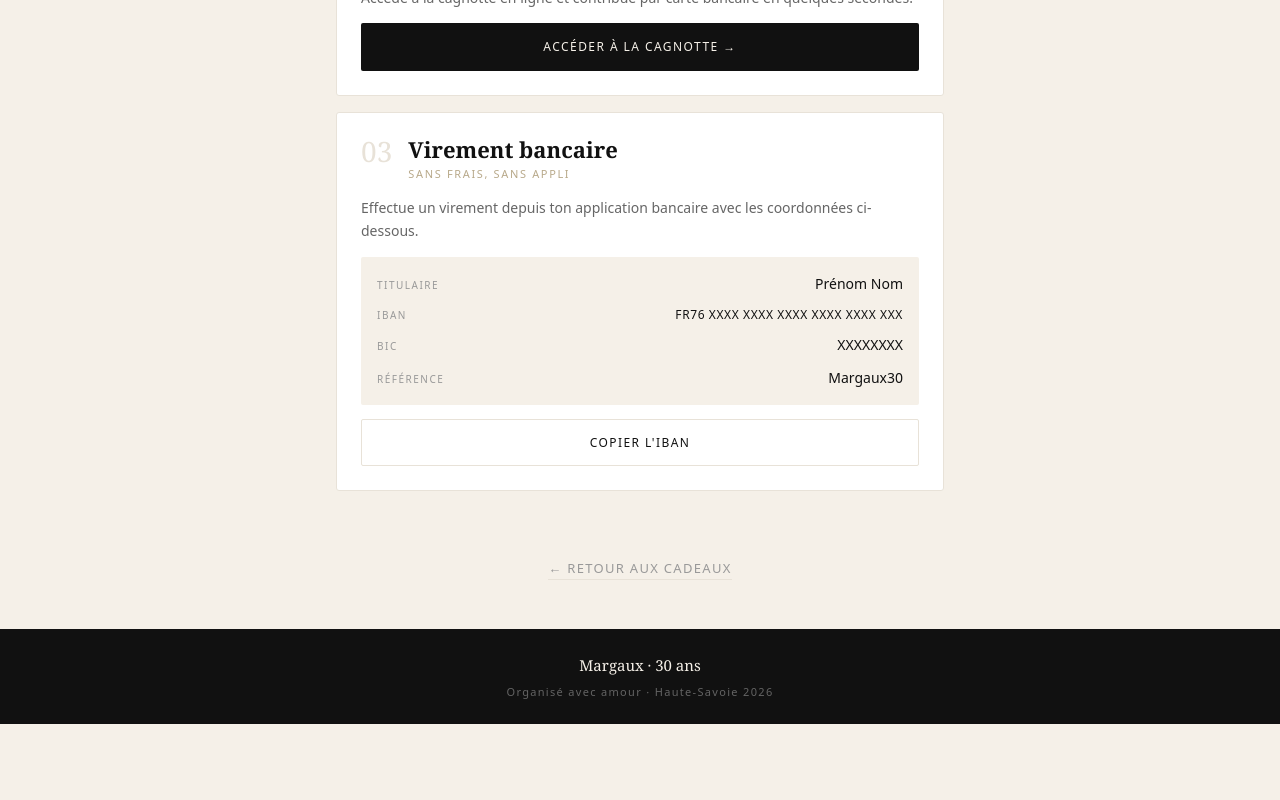
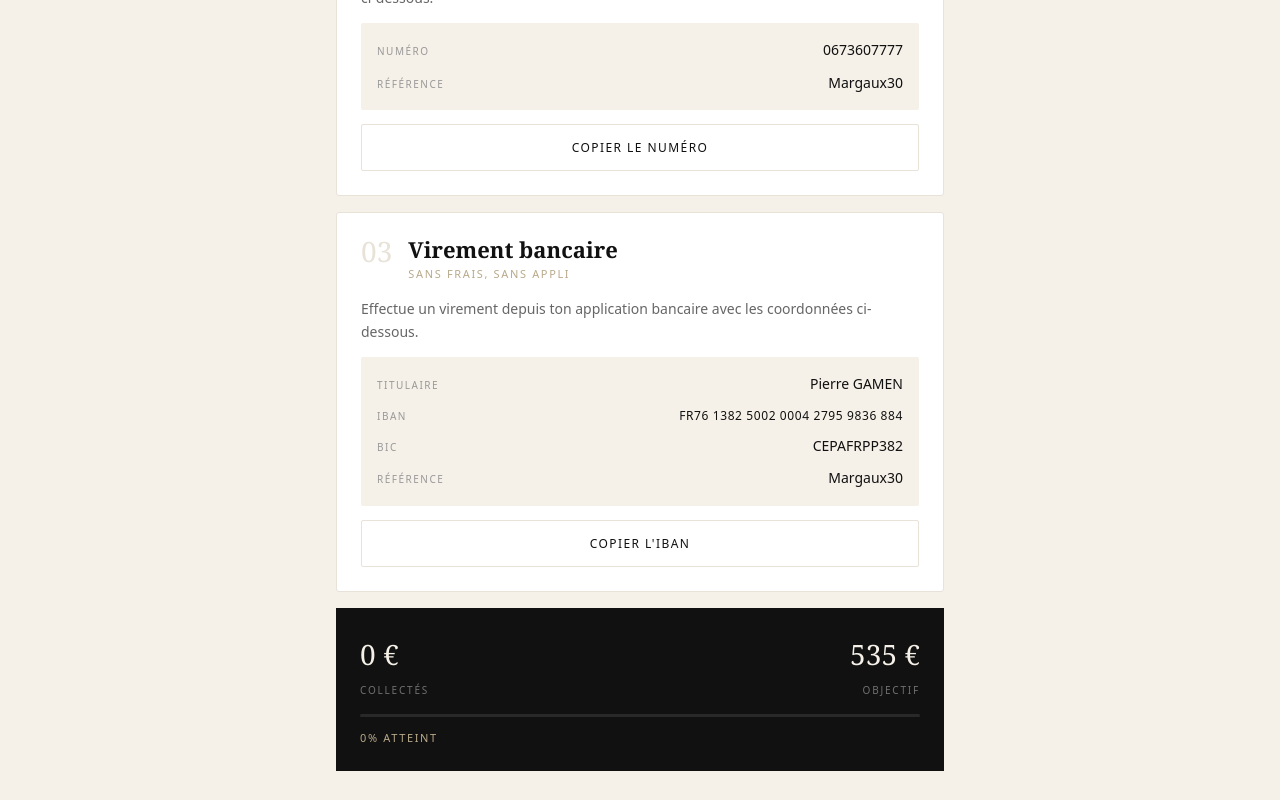
Before and after one commit to PierreGAMEN/Margaux30, a Vue app: page /cagnotte in a window 1280 px wide. Shown: the part 720-1520 px from the top of the page. Before the commit the page ends 1444 px from the top, so only its background shows below. Built offline with nearby package versions, Linux system fonts and the light colour scheme.

Commit message:
update payment method

```diff
--- a/src/data/gifts.js
+++ b/src/data/gifts.js
@@ -100,3 +100,8 @@ export const gifts = [
 ]
 
 export const totalPrice = gifts.reduce((sum, g) => sum + g.price, 0)
+
+export const cagnotte = {
+  objectif: totalPrice,
+  collecte: 0, // ← tu mets à jour ici au fur et à mesure
+}
--- a/src/views/Cagnotte.vue
+++ b/src/views/Cagnotte.vue
@@ -22,8 +22,7 @@
           </div>
         </div>
         <p class="option-desc">
-          Ouvre l'app Lydia, recherche <strong>{{ lydiaHandle }}</strong> ou scanne le QR code.
-          Indique le montant et c'est tout.
+          Passe par l'app Lydia pour n'avoir aucun frais d'envoi.
         </p>
         <a class="option-cta" :href="lydiaUrl" target="_blank" rel="noopener">
           Payer avec Lydia →
@@ -35,16 +34,26 @@
         <div class="option-header">
           <span class="option-num">02</span>
           <div>
-            <h2 class="option-name">Weeroo</h2>
-            <p class="option-tag">Cagnotte en ligne</p>
+            <h2 class="option-name">Wero</h2>
+            <p class="option-tag">Virement instantané</p>
           </div>
         </div>
         <p class="option-desc">
-          Accède à la cagnotte en ligne et contribue par carte bancaire en quelques secondes.
+          Ouvre ton application bancaire, sélectionne Wero et envoie directement au numéro ci-dessous.
         </p>
-        <a class="option-cta" :href="weerooUrl" target="_blank" rel="noopener">
-          Accéder à la cagnotte →
-        </a>
+        <div class="rib-block">
+          <div class="rib-line">
+            <span class="rib-label">Numéro</span>
+            <span class="rib-value">{{ weroPhone }}</span>
+          </div>
+          <div class="rib-line">
+            <span class="rib-label">Référence</span>
+            <span class="rib-value">Margaux30</span>
+          </div>
+        </div>
+        <button class="option-cta rib-copy" @click="copyPhone">
+          {{ phoneCopied ? '✓ Numéro copié !' : 'Copier le numéro' }}
+        </button>
       </div>
 
       <!-- RIB -->
@@ -82,6 +91,25 @@
         </button>
       </div>
 
+      <div class="progress-block">
+        <div class="progress-stats">
+          <div>
+            <span class="progress-amount">{{ cagnotte.collecte }} €</span>
+            <span class="progress-label">collectés</span>
+          </div>
+          <div class="progress-right">
+            <span class="progress-amount">{{ cagnotte.objectif }} €</span>
+            <span class="progress-label">objectif</span>
+          </div>
+        </div>
+
+        <div class="progress-bar">
+          <div class="progress-fill" :style="{ width: pourcentage + '%' }"></div>
+        </div>
+
+        <p class="progress-percent">{{ pourcentage }}% atteint</p>
+      </div>
+
     </div>
 
     <div class="cagnotte-back">
@@ -93,29 +121,39 @@
 </template>
 
 <script setup>
-import { ref } from 'vue'
+import { computed, ref } from 'vue'
 import SiteFooter from '../components/SiteFooter.vue'
+import { cagnotte } from '../data/gifts.js'
+
+const pourcentage = computed(() =>
+  Math.min(Math.round((cagnotte.collecte / cagnotte.objectif) * 100), 100)
+)
 
 // ── À remplir ───────────────────────────────────────────────
-const lydiaHandle = '@ton-handle-lydia'
-const lydiaUrl    = 'https://lydia-app.com/pay?...' // ← lien Lydia
+const lydiaUrl = 'https://pay.lydia.me/l?t=pierreg8rz0' // ← lien Lydia
 
-const weerooUrl   = 'https://weeroo.fr/...' // ← lien Weeroo
+const weroPhone = '0673607777'
 
 const rib = {
-  titulaire: 'Prénom Nom',
-  iban:      'FR76 XXXX XXXX XXXX XXXX XXXX XXX',
-  bic:       'XXXXXXXX',
+  titulaire: 'Pierre GAMEN',
+  iban: 'FR76 1382 5002 0004 2795 9836 884',
+  bic: 'CEPAFRPP382',
   reference: 'Margaux30',
 }
 // ────────────────────────────────────────────────────────────
 
 const ibanCopied = ref(false)
+const phoneCopied = ref(false)
 
 const copyIban = async () => {
   await navigator.clipboard.writeText(rib.iban.replace(/\s/g, ''))
   ibanCopied.value = true
   setTimeout(() => { ibanCopied.value = false }, 2500)
+}
+const copyPhone = async () => {
+  await navigator.clipboard.writeText(weroPhone.replace(/\s/g, ''))
+  phoneCopied.value = true
+  setTimeout(() => { phoneCopied.value = false }, 2500)
 }
 </script>
 
@@ -154,7 +192,7 @@ const copyIban = async () => {
 
 .cagnotte-desc {
   font-size: 14px;
-  color: rgba(255,255,255,0.5);
+  color: rgba(255, 255, 255, 0.5);
   line-height: 1.7;
   max-width: 480px;
 }
@@ -282,6 +320,60 @@ const copyIban = async () => {
   background: var(--c-light);
 }
 
+/* ── Progress Bar ────────────────────────────────────────────────── */
+.progress-block {
+  background: var(--c-dark);
+  padding: 24px;
+  display: flex;
+  flex-direction: column;
+  gap: 12px;
+}
+
+.progress-stats {
+  display: flex;
+  justify-content: space-between;
+  align-items: flex-end;
+}
+
+.progress-right {
+  text-align: right;
+}
+
+.progress-amount {
+  font-family: var(--font-display);
+  font-size: 28px;
+  color: #f5f0e8;
+  display: block;
+}
+
+.progress-label {
+  font-size: 10px;
+  letter-spacing: 0.18em;
+  text-transform: uppercase;
+  color: rgba(255, 255, 255, 0.4);
+}
+
+.progress-bar {
+  height: 3px;
+  background: rgba(255, 255, 255, 0.1);
+  border-radius: 2px;
+  overflow: hidden;
+}
+
+.progress-fill {
+  height: 100%;
+  background: var(--c-gold);
+  border-radius: 2px;
+  transition: width 1s ease;
+}
+
+.progress-percent {
+  font-size: 11px;
+  letter-spacing: 0.15em;
+  text-transform: uppercase;
+  color: var(--c-gold);
+}
+
 /* ── Back ────────────────────────────────────────────────── */
 .cagnotte-back {
   text-align: center;
```
